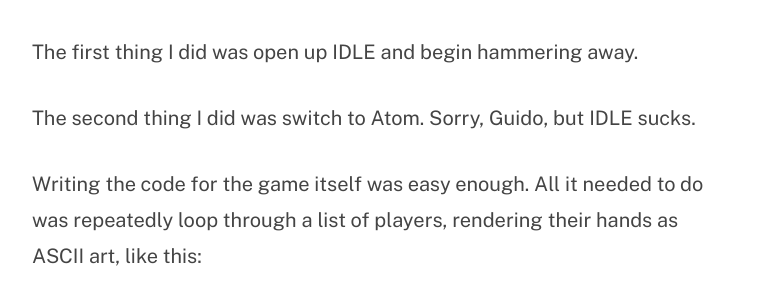
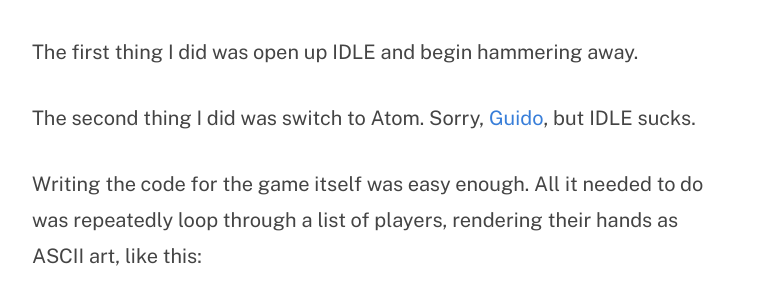
Before and after one commit to jackmaurer/jackmaurer.github.io, a Jekyll site: the page built from _posts/2020-01-05-nine-card-golf.md, in a window 1280 px wide and 900 px high, scrolled down 2226 px. Shown: the part 154-454 px from the top of the window, without its empty margins (258-1021 px from the left). Built offline with Jekyll 4.4.1, drawn with Linux system fonts in a browser that asks for light colours; comment, search, counter and statistics services are not loaded; part of the change alters nothing that is shown.

```diff
--- a/_posts/2020-01-05-nine-card-golf.md
+++ b/_posts/2020-01-05-nine-card-golf.md
@@ -29,7 +29,7 @@ Lately I've been working on a fairly large project that's mainly web-based (more
 
 The first thing I did was open up IDLE and begin hammering away.
 
-The second thing I did was switch to Atom. Sorry, Guido, but IDLE sucks.
+The second thing I did was switch to Atom. Sorry, [Guido](https://en.wikipedia.org/wiki/Guido_van_Rossum), but IDLE sucks.
 
 Writing the code for the game itself was easy enough. All it needed to do was repeatedly loop through a list of players, rendering their hands as ASCII art, like this:
 
```
